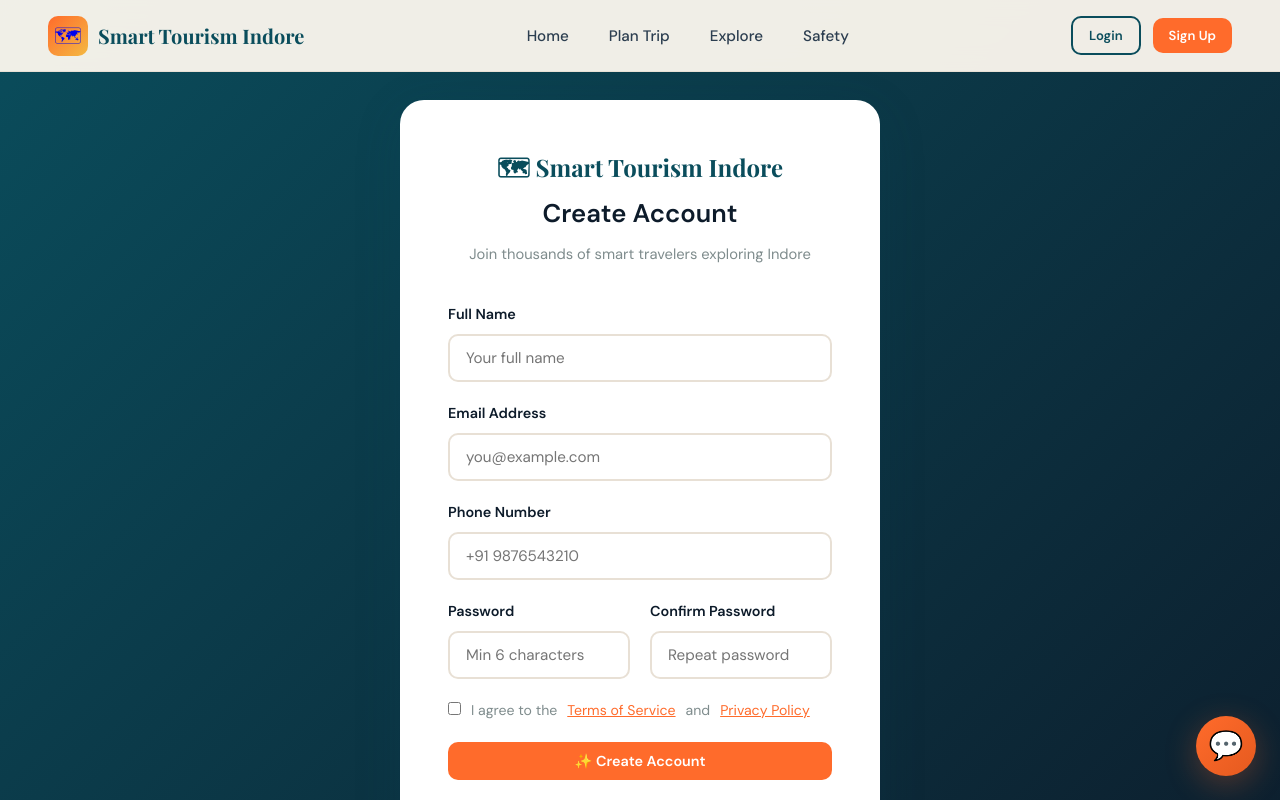
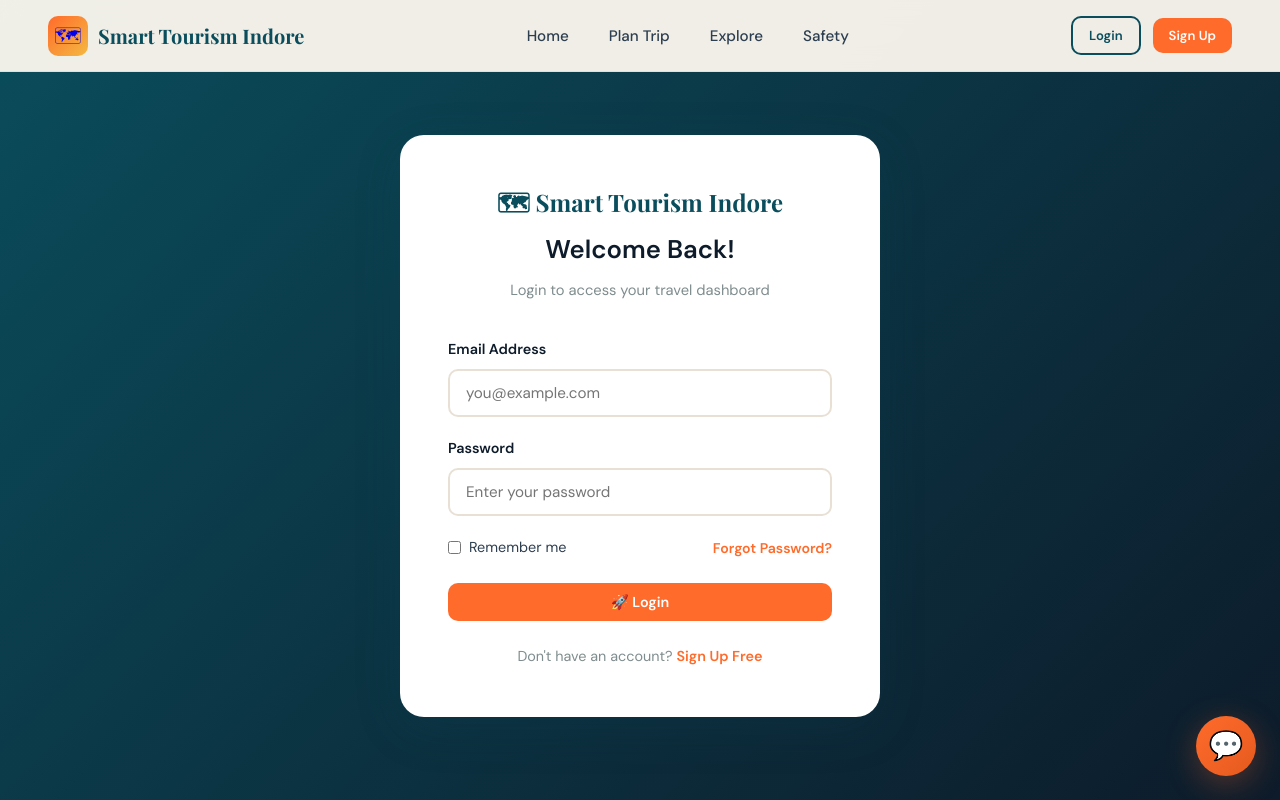
Before and after one commit to Anshika1107/smart-tourism, a website: page pages/login.html in a window 1280 px wide. Both pictures are taken after a click on the link "Sign Up Free". Shown: the top 800 px of the page. Drawn offline with nearby package versions, Linux system fonts and the light colour scheme; some packages are replaced by stand-ins of ours; no server answers; a script that the page names is missing.

Commit message:
fix: resolve login vs sign-up hash routing transition bug on same page

```diff
--- a/pages/login.html
+++ b/pages/login.html
@@ -109,11 +109,30 @@
 <script src="https://cdn.jsdelivr.net/npm/sweetalert2@11"></script>
 <script src="../js/app.js"></script>
 <script>
-  // Check if URL has #signup
-  if (window.location.hash === '#signup') toggleForm();
+  function applyHashRoute() {
+    const isSignup = window.location.hash === '#signup';
+    const loginCard = document.getElementById('loginCard');
+    const signupCard = document.getElementById('signupCard');
+    if (loginCard && signupCard) {
+      if (isSignup) {
+        loginCard.classList.add('hidden');
+        signupCard.classList.remove('hidden');
+      } else {
+        loginCard.classList.remove('hidden');
+        signupCard.classList.add('hidden');
+      }
+    }
+  }
+
+  // Run immediately on parse
+  applyHashRoute();
+
+  // Listen for hash changes (e.g. clicking buttons in navbar on the same page)
+  window.addEventListener('hashchange', applyHashRoute);
+
   function toggleForm() {
-    document.getElementById('loginCard').classList.toggle('hidden');
-    document.getElementById('signupCard').classList.toggle('hidden');
+    const isSignup = window.location.hash === '#signup';
+    window.location.hash = isSignup ? '' : '#signup';
   }
 </script>
 </body>
```
